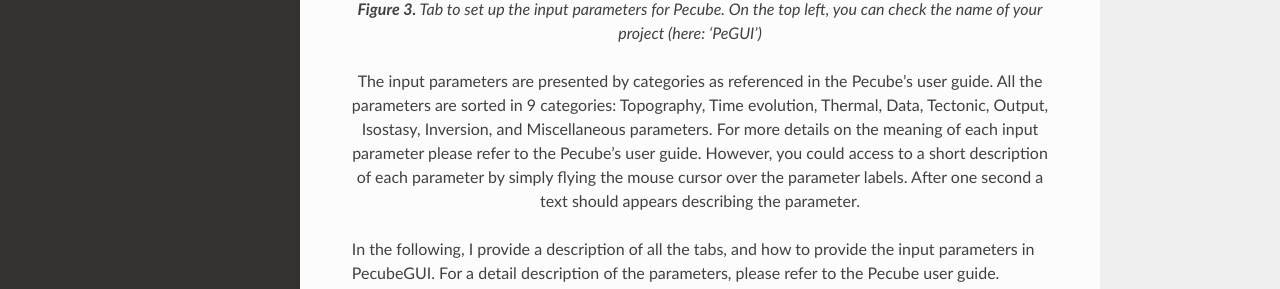
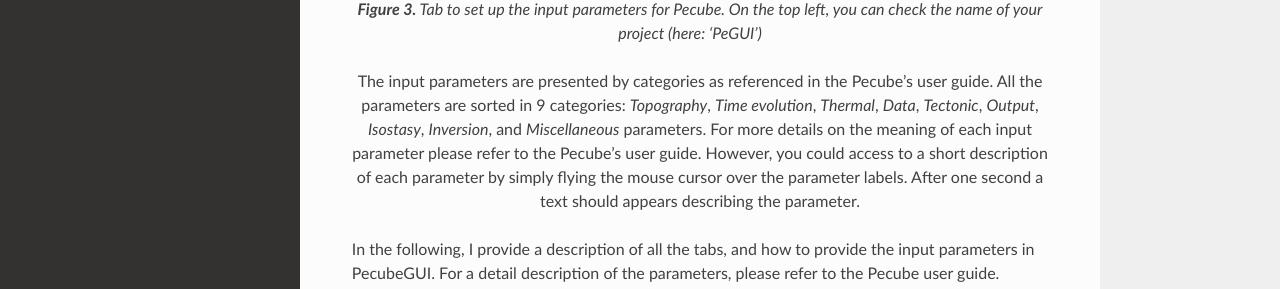
Before and after one commit to MBernAca/PecubeGUI_Doc, a Sphinx documentation site: the page built from docs/source/Run.rst, in a window 1280 px wide and 900 px high, scrolled down 624 px. Shown: the part 425-714 px from the top of the window. Built offline with Sphinx 7.4.7 and the Read the Docs theme 2.0.0, drawn with Linux system fonts in a browser that asks for light colours.

Commit message:
Update Run.rst

```diff
--- a/docs/source/Run.rst
+++ b/docs/source/Run.rst
@@ -26,5 +26,5 @@
   **Figure 3.** Tab to set up the input parameters for Pecube. On the top left, you can check the name of your project (here: ‘PeGUI’)
 
 
-  The input parameters are presented by categories as referenced in the Pecube’s user guide. All the parameters are sorted in 9 categories: Topography, Time evolution, Thermal, Data, Tectonic, Output, Isostasy, Inversion, and Miscellaneous parameters. For more details on the meaning of each input parameter please refer to the Pecube’s user guide. However, you could access to a short description of each parameter by simply flying the mouse cursor over the parameter labels. After one second a text should appears describing the parameter.
+  The input parameters are presented by categories as referenced in the Pecube’s user guide. All the parameters are sorted in 9 categories: *Topography*, *Time evolution*, *Thermal*, *Data*, *Tectonic*, *Output*, *Isostasy*, *Inversion*, and *Miscellaneous* parameters. For more details on the meaning of each input parameter please refer to the Pecube’s user guide. However, you could access to a short description of each parameter by simply flying the mouse cursor over the parameter labels. After one second a text should appears describing the parameter.
 In the following, I provide a description of all the tabs, and how to provide the input parameters in PecubeGUI. For a detail description of the parameters, please refer to the Pecube user guide.
```
